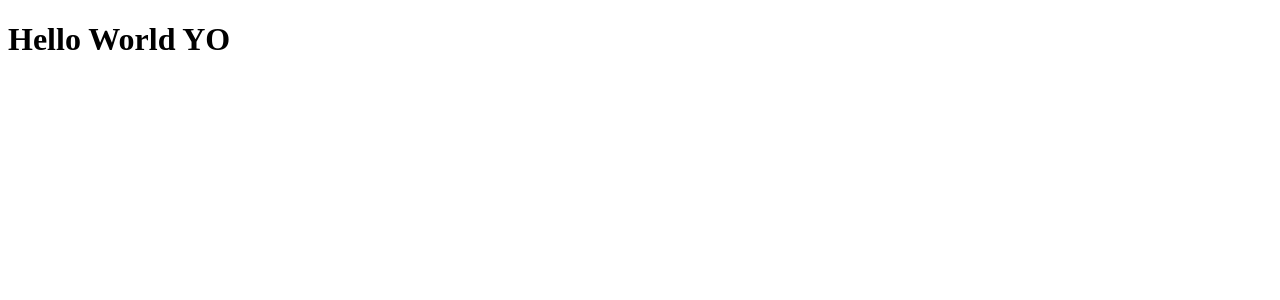
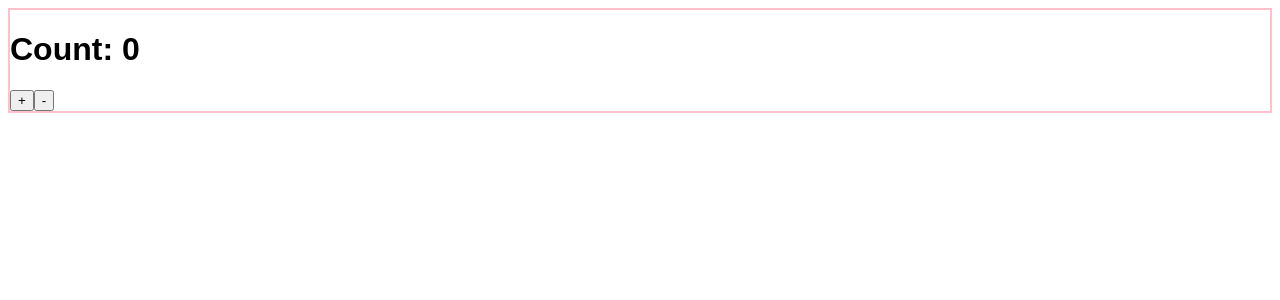
Before and after one commit to ardeora/react-dev, a React app: page / in a window 1280 px wide. Shown: the top 300 px of the page. Built offline with nearby package versions, Linux system fonts and the light colour scheme.

Commit message:
First Observation

```diff
--- a/package.json
+++ b/package.json
@@ -50,5 +50,9 @@
     "webpack": "^5.65.0",
     "webpack-cli": "^4.9.1",
     "webpack-dev-server": "^4.6.0"
+  },
+  "dependencies": {
+    "@emotion/css": "^11.7.1",
+    "@emotion/react": "^11.7.1"
   }
 }
--- a/src/components/App.tsx
+++ b/src/components/App.tsx
@@ -1,9 +1,28 @@
-import React from 'react';
+import React, { useEffect, useState } from 'react';
+import { css } from '@emotion/css';
 
+// So looks like the component renders first, then the previous effect cleanup, then the next effect
 export const App: React.FC = () => {
+  const [count, setCount] = useState(0);
+  console.log(`rendering App ${count}`);
+
+  useEffect(() => {
+    console.log(`running Effect ${count}`);
+    return () => {
+      console.log(`cleaning up Effect ${count}`);
+    };
+  });
+
   return (
-    <div>
-      <h1>Hello World YO</h1>
+    <div className={appStyle}>
+      <h1>Count: {count}</h1>
+      <button onClick={() => setCount(count + 1)}>+</button>
+      <button onClick={() => setCount(count - 1)}>-</button>
     </div>
   );
 };
+
+const appStyle = css`
+  font-family: sans-serif;
+  border: 2px solid pink;
+`;
```
Also changed, not shown: webpack.config.ts (line endings or trailing spaces), 1 other file (tests, documents, lock files or other folders).
